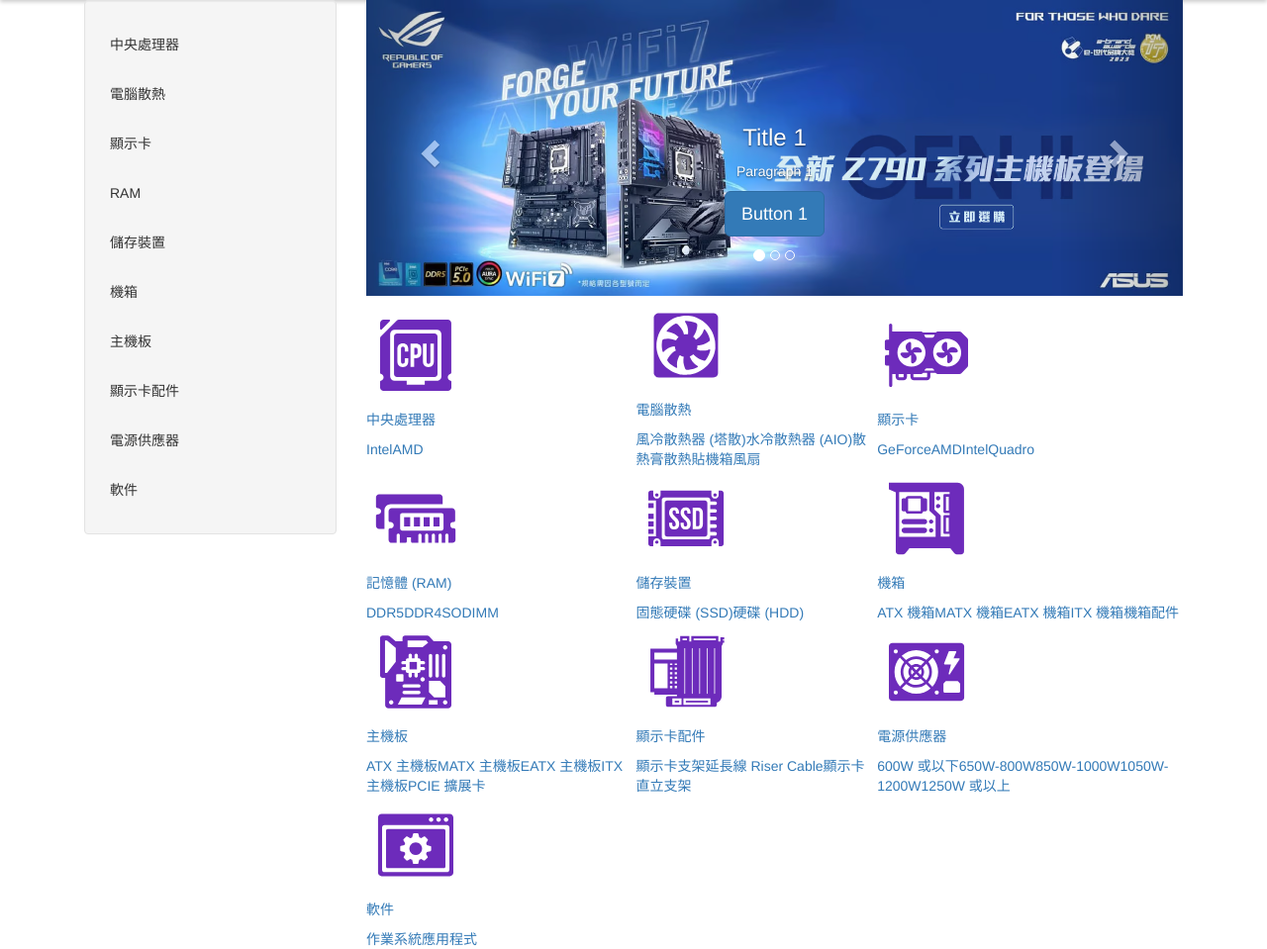
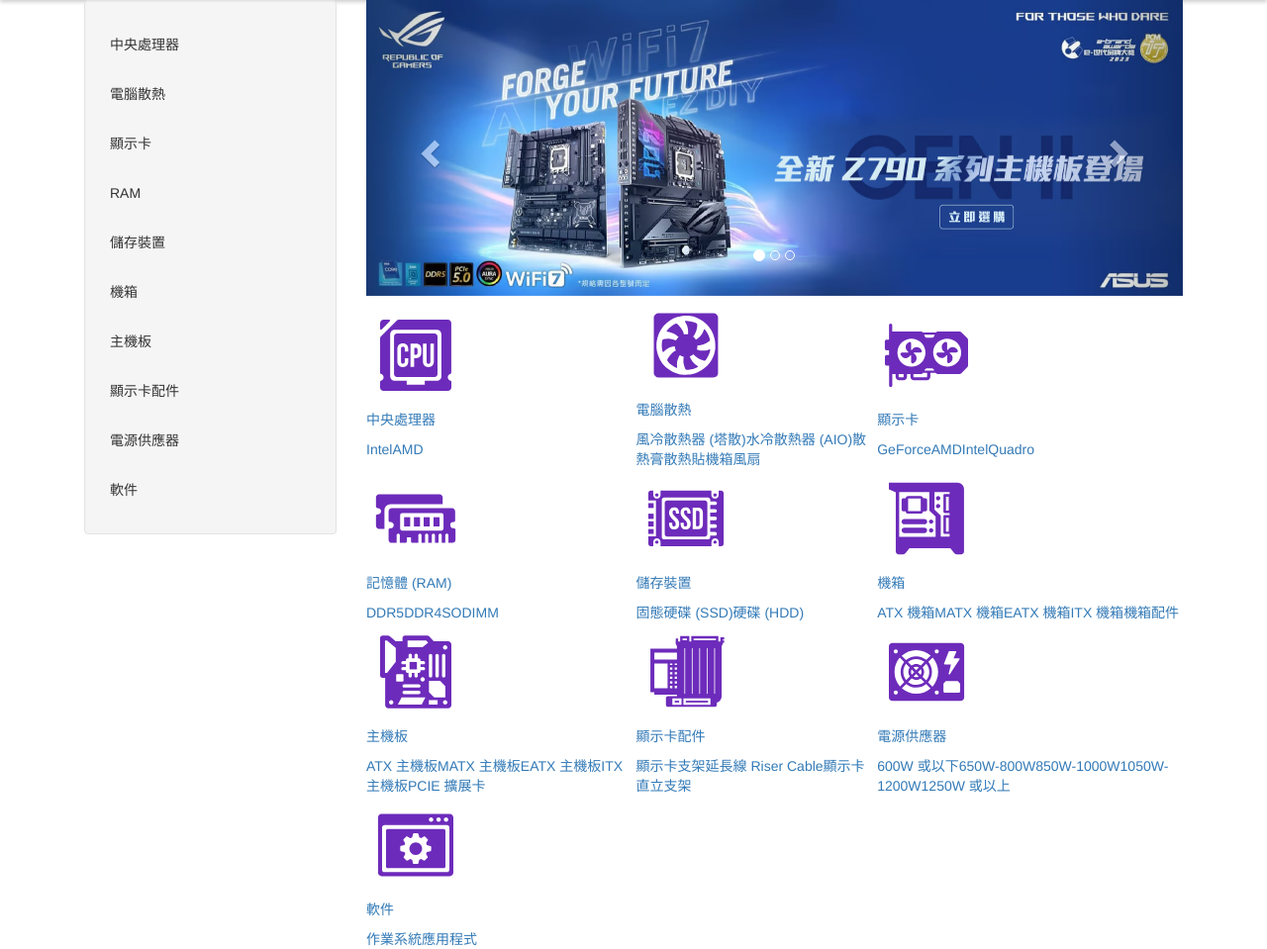
Before and after one commit to laucw1213/D04_pegasus.hk_230033992_230033980_230040319, a Flask app: page /index in a window 1280 px wide. Shown: the part 156-1115 px from the top of the page at 99% size. Run offline with Flask 3, Linux system fonts and the light colour scheme; a user stored in the database is signed in; tables that the repository leaves empty hold one stand-in row (values such as "Sample post"); some libraries are stand-ins or nearby versions.

Commit message:
update index base

```diff
--- a/app/templates/base.html.j2
+++ b/app/templates/base.html.j2
@@ -206,7 +206,7 @@
                 <!-- SVG code -->
             </a>
             <a class="d-none d-md-inline-block link"
-               href="{{ url_for('order_form') }}"
+               href="{{ url_for('index') }}"
                style="color: white;
                       font-size: 18px;
                       letter-spacing: 2px;
@@ -224,7 +224,7 @@
                       letter-spacing: 2px;
                       margin-right: 10px">最新優惠</a>
             <a class="d-none d-md-inline-block link"
-               href="#"
+               href="{{ url_for('order_form') }}"
                style="color: white;
                       font-size: 18px;
                       letter-spacing: 2px;
--- a/app/templates/index.html.j2
+++ b/app/templates/index.html.j2
@@ -155,31 +155,16 @@
             <div class="item active">
                 <img src="{{ url_for('static', filename='img/1600w.avif') }}" alt="Image 1">
                 <div class="carousel-caption">
-                    <h3>Title 1</h3>
-                    <p>Paragraph 1</p>
-                    <p>
-                        <a class="btn btn-lg btn-primary" href="#" role="button">Button 1</a>
-                    </p>
                 </div>
             </div>
             <div class="item">
                 <img src="{{ url_for('static', filename='img/1600w (1).avif') }}" alt="Image 2">
                 <div class="carousel-caption">
-                    <h3>Title 2</h3>
-                    <p>Paragraph 2</p>
-                    <p>
-                        <a class="btn btn-lg btn-primary" href="#" role="button">Button 2</a>
-                    </p>
                 </div>
             </div>
             <div class="item">
                 <img src="{{ url_for('static', filename='img/1600w (2).avif') }}" alt="Image 3">
                 <div class="carousel-caption">
-                    <h3>Title 3</h3>
-                    <p>Paragraph 3</p>
-                    <p>
-                        <a class="btn btn-lg btn-primary" href="#" role="button">Button 3</a>
-                    </p>
                 </div>
             </div>
         </div>
```
